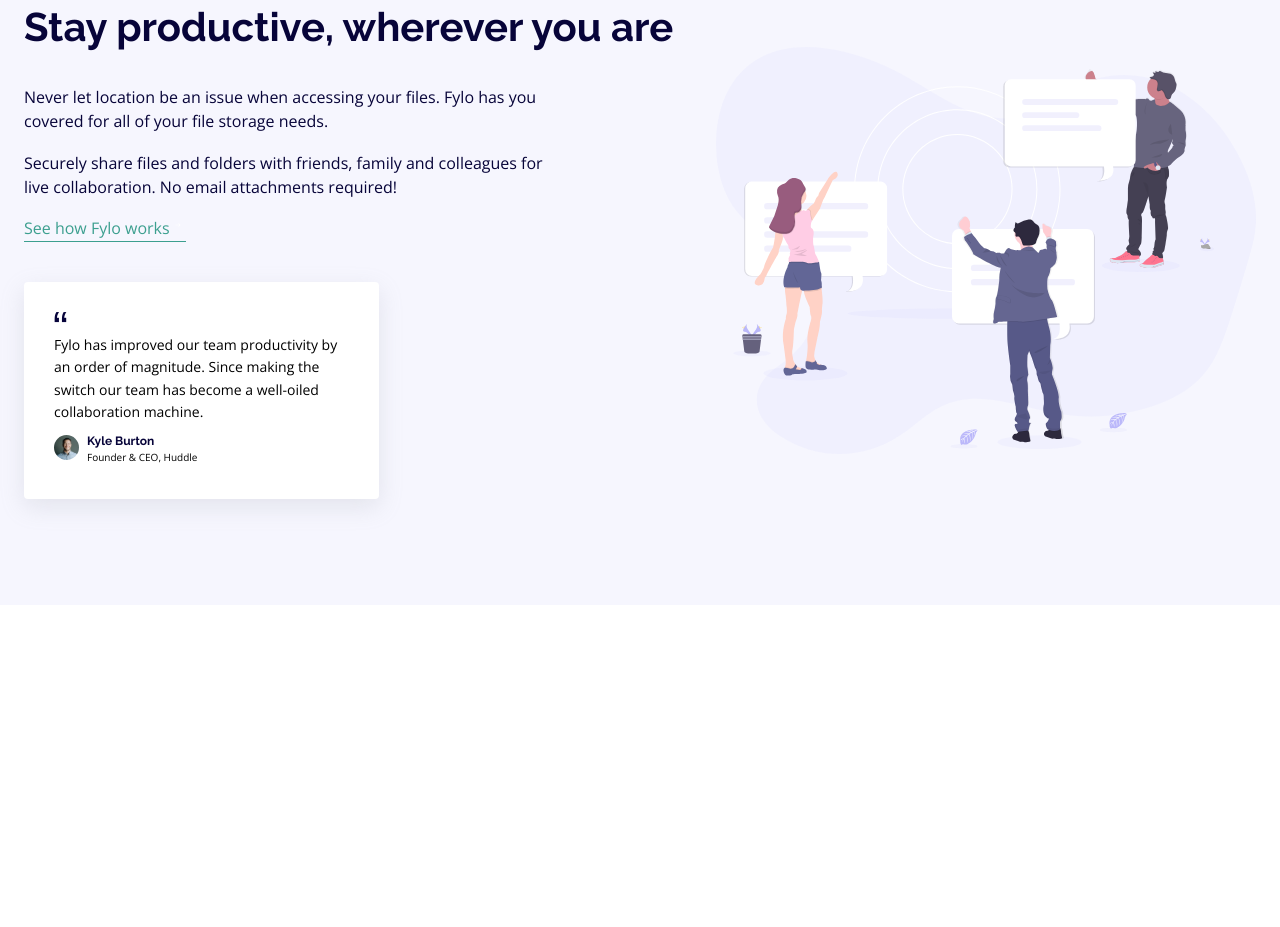
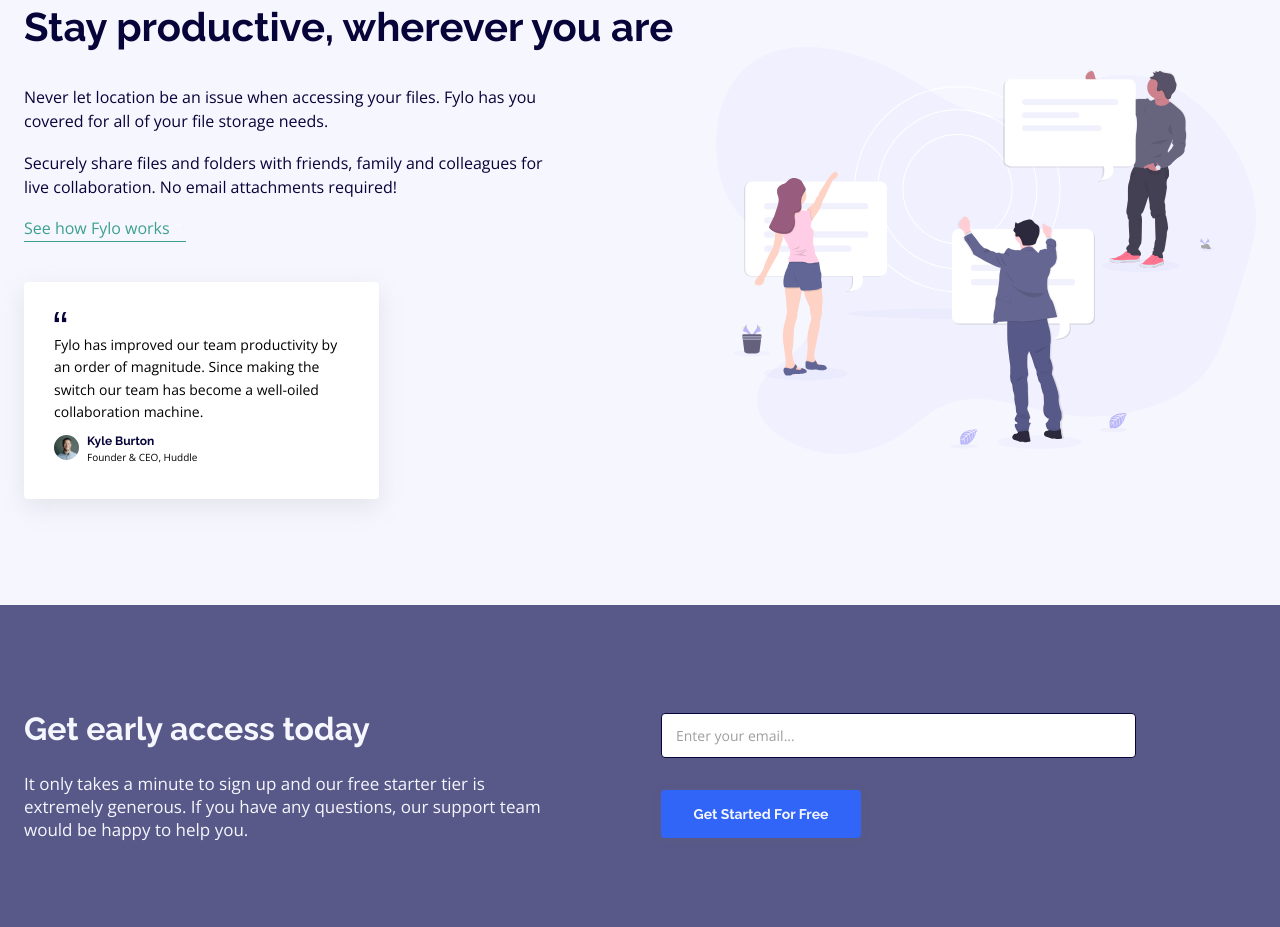
Before and after one commit to Mhmd-Tarek-Mhmd/Fylo, a plain HTML site: page index.html in a window 1280 px wide. Shown: the part 1034-1961 px from the top of the page. Before the commit the page ends 1639 px from the top, so only its background shows below. Drawn offline with nearby package versions, Linux system fonts and the light colour scheme.

Commit message:
ADD: access section

```diff
--- a/assets/style.css
+++ b/assets/style.css
@@ -87,6 +87,13 @@ img {
   align-items: center;
   justify-content: space-between;
 }
+@media (min-width: 992px) {
+  .flex-desktop-between {
+    display: flex;
+    align-items: center;
+    justify-content: space-between;
+  }
+}
 
 @media (max-width: 991px) {
   .text-mobile-center {
@@ -112,6 +119,7 @@ img {
   font-size: 24px;
   padding-block: 30px;
   padding-inline: 40px;
+  background-color: #fff;
   will-change: border-color;
   border: 1px solid var(--black);
 }
@@ -393,3 +401,44 @@ img {
     font-size: 10px;
   }
 }
+
+/* Access section */
+
+.access {
+  padding-block: 110px 145px;
+  color: var(--light-grayish-blue);
+  background-color: var(--desaturated-blue);
+}
+.access .title {
+  color: inherit;
+  font-size: 2.2rem;
+}
+.access .txt {
+  font-size: 1.8rem;
+  margin-block: 40px 50px;
+}
+@media (min-width: 992px) {
+  .access {
+    display: grid;
+    height: 322px;
+    place-items: center;
+    padding-block: 20px 0;
+  }
+  .access .title {
+    font-size: 2rem;
+  }
+  .access .txt {
+    font-size: 17px;
+    max-width: 517px;
+    margin-block: 25px 0;
+  }
+
+  .access .form {
+  }
+  .access .form input {
+    width: 475px;
+  }
+  .access .form button {
+    min-height: 48px;
+  }
+}
--- a/index.html
+++ b/index.html
@@ -120,6 +120,31 @@
           </div>
         </div>
       </section>
+
+      <!-- Access section -->
+      <section class="access | text-mobile-center">
+        <div class="container flex-desktop-between">
+          <div>
+            <h2 class="title">Get early access today</h2>
+            <p class="txt">
+              It only takes a minute to sign up and our free starter tier is
+              extremely generous. If you have any questions, our support team
+              would be happy to help you.
+            </p>
+          </div>
+
+          <form novalidate class="form | flex" onsubmit="handleSubmit(event);">
+            <input
+              type="email"
+              title="Enter your email..."
+              aria-label="Enter your email..."
+              placeholder="Enter your email..."
+            />
+            <p role="alert" aria-live="assertive"></p>
+            <button type="submit">Get Started For Free</button>
+          </form>
+        </div>
+      </section>
     </main>
 
     <script>
```
